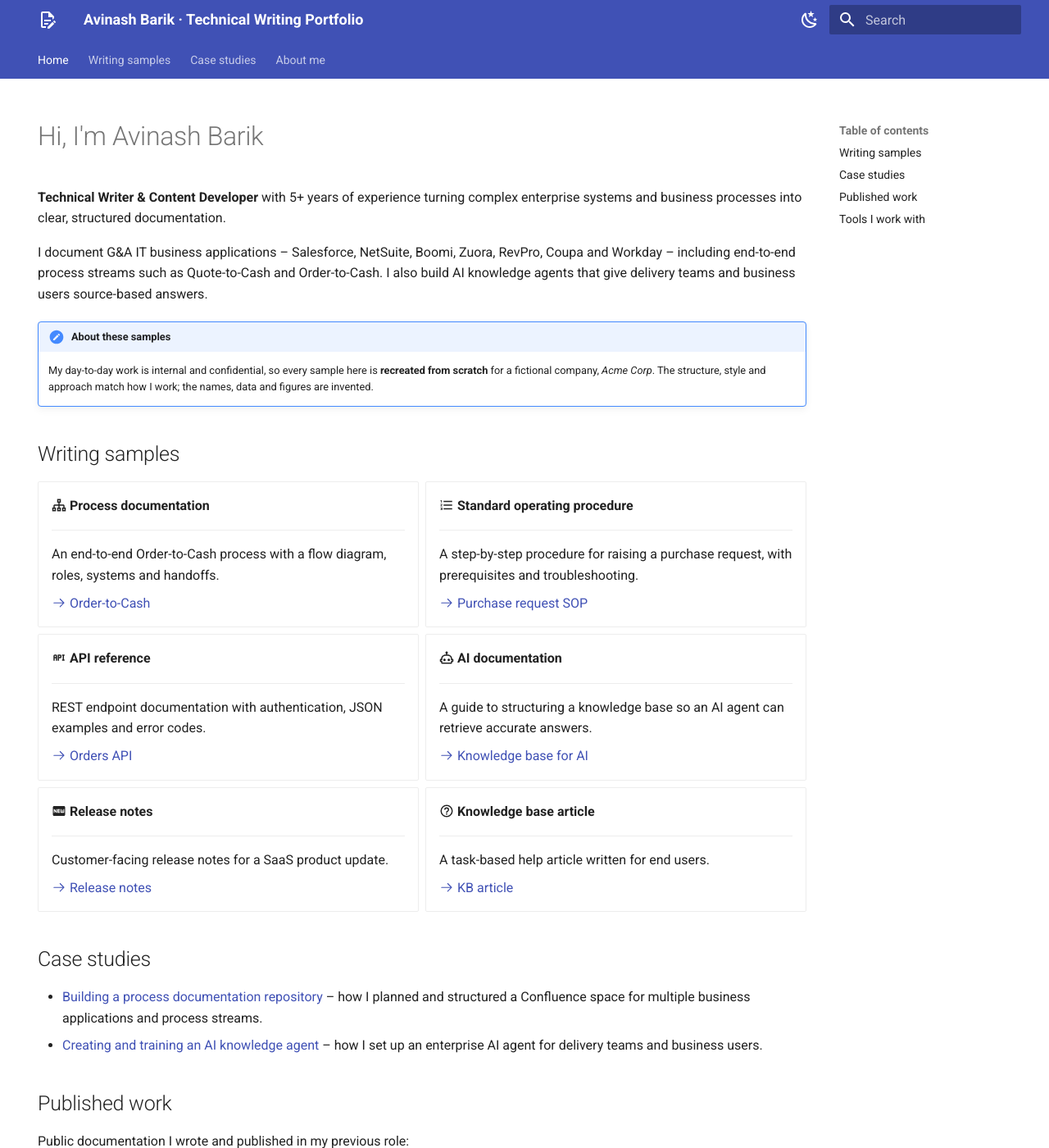
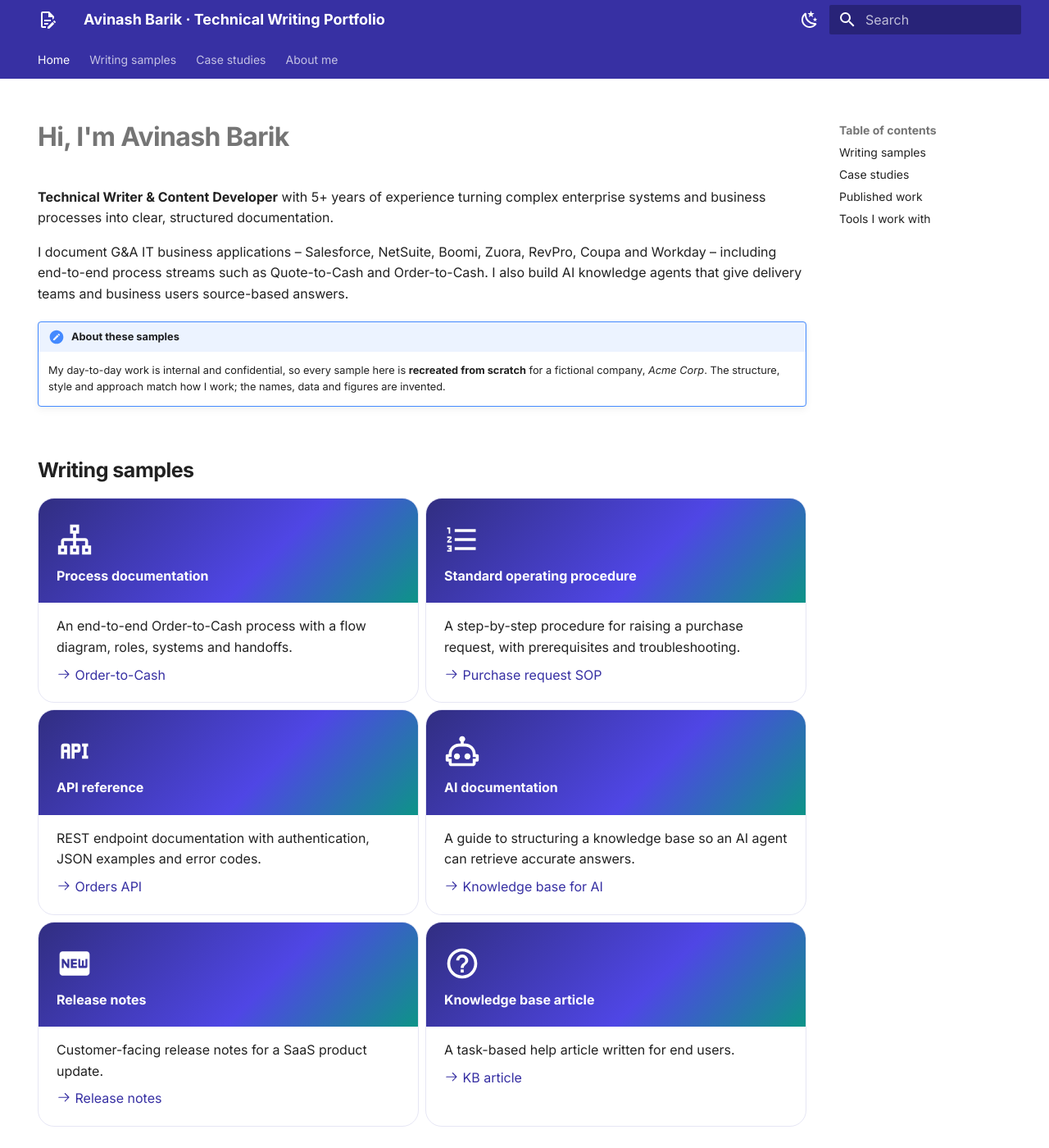
Before and after one commit to Avinash0789/Avinash0789.github.io, an MkDocs documentation site: the page built from docs/index.md, in a window 1280 px wide and 1400 px high. Shown: the whole window at 82% size. Built offline with MkDocs 1.6.1 and Material for MkDocs 9.7.7, drawn with Linux system fonts in a browser that asks for light colours.

Commit message:
Use custom colours, Inter font and extra CSS
Updated color scheme and font settings in mkdocs.yml.

```diff
--- a/mkdocs.yml
+++ b/mkdocs.yml
@@ -8,15 +8,15 @@ theme:
   palette:
     - media: "(prefers-color-scheme: light)"
       scheme: default
-      primary: indigo
-      accent: teal
+      primary: custom
+      accent: custom
       toggle:
         icon: material/weather-night
         name: Switch to dark mode
     - media: "(prefers-color-scheme: dark)"
       scheme: slate
-      primary: indigo
-      accent: teal
+      primary: custom
+      accent: custom
       toggle:
         icon: material/weather-sunny
         name: Switch to light mode
@@ -28,6 +28,9 @@ theme:
     - search.highlight
     - content.code.copy
     - content.tabs.link
+  font:
+    text: Inter
+    code: JetBrains Mono
   icon:
     logo: material/file-document-edit-outline
 
@@ -69,6 +72,9 @@ markdown_extensions:
           class: mermaid
           format: !!python/name:pymdownx.superfences.fence_code_format
 
+extra_css:
+  - stylesheets/extra.css
+
 extra:
   social:
     - icon: fontawesome/brands/linkedin
```
